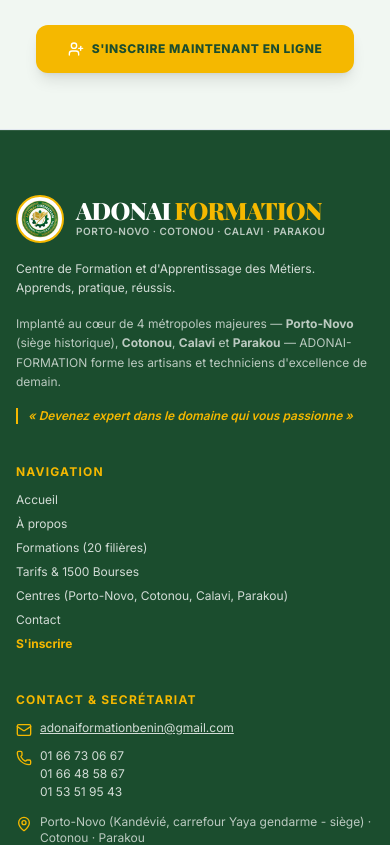
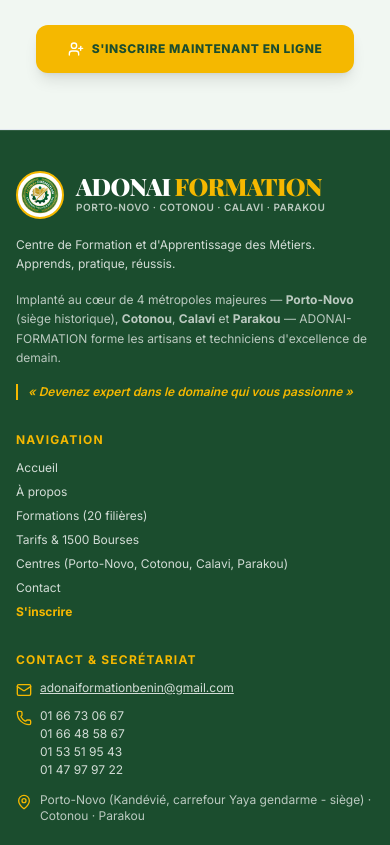
Before and after one commit to olabrayane5-stack/adonai-formation, a React (Vite) app: page / in a window 390 px wide. Shown: the part 6004-6849 px from the top of the page. Built offline with nearby package versions, Linux system fonts and the light colour scheme.

Commit message:
Refactor Footer component layout and phone links

```diff
--- a/src/components/Footer.tsx
+++ b/src/components/Footer.tsx
@@ -20,11 +20,11 @@
   };
 
   return (
-    <footer className="bg-[#1B4D2E] text-white pt-16 pb-10 border-t border-white/10">
+    <footer className="bg-[#1B4D2E] text-white pt-10 pb-6 border-t border-white/10">
       <div className="max-w-7xl mx-auto px-4 sm:px-6 lg:px-8">
 
         {/* 3.8 Grille : 3 colonnes côte à côte (à propos / liens / contact), alignées en haut, séparées par un espacement régulier */}
-        <div className="grid grid-cols-1 md:grid-cols-3 gap-10 pb-12 border-b border-white/10 items-start">
+        <div className="grid grid-cols-1 md:grid-cols-3 gap-8 pb-8 border-b border-white/10 items-start">
 
           {/* Colonne 1 : Nom + accroche */}
           <div className="space-y-4">
@@ -141,9 +141,10 @@
               <div className="flex items-start gap-2">
                 <Phone className="w-4 h-4 text-[#F5B800] shrink-0 mt-0.5" />
                 <div className="space-y-0.5">
-                  <a href="tel:0166730667" className="block hover:text-[#F5B800]">01 66 73 06 67</a>
-                  <a href="tel:0166485867" className="block hover:text-[#F5B800]">01 66 48 58 67</a>
-                  <a href="tel:0153519543" className="block hover:text-[#F5B800]">01 53 51 95 43</a>
+                  <a href={`tel:${GENERAL_CONTACT.primaryPhone.replace(/\s/g, '')}`} className="block hover:text-[#F5B800]">{GENERAL_CONTACT.primaryPhone}</a>
+                  {GENERAL_CONTACT.secondaryPhones.map((tel) => (
+                    <a key={tel} href={`tel:${tel.replace(/\s/g, '')}`} className="block hover:text-[#F5B800]">{tel}</a>
+                  ))}
                 </div>
               </div>
 
```
